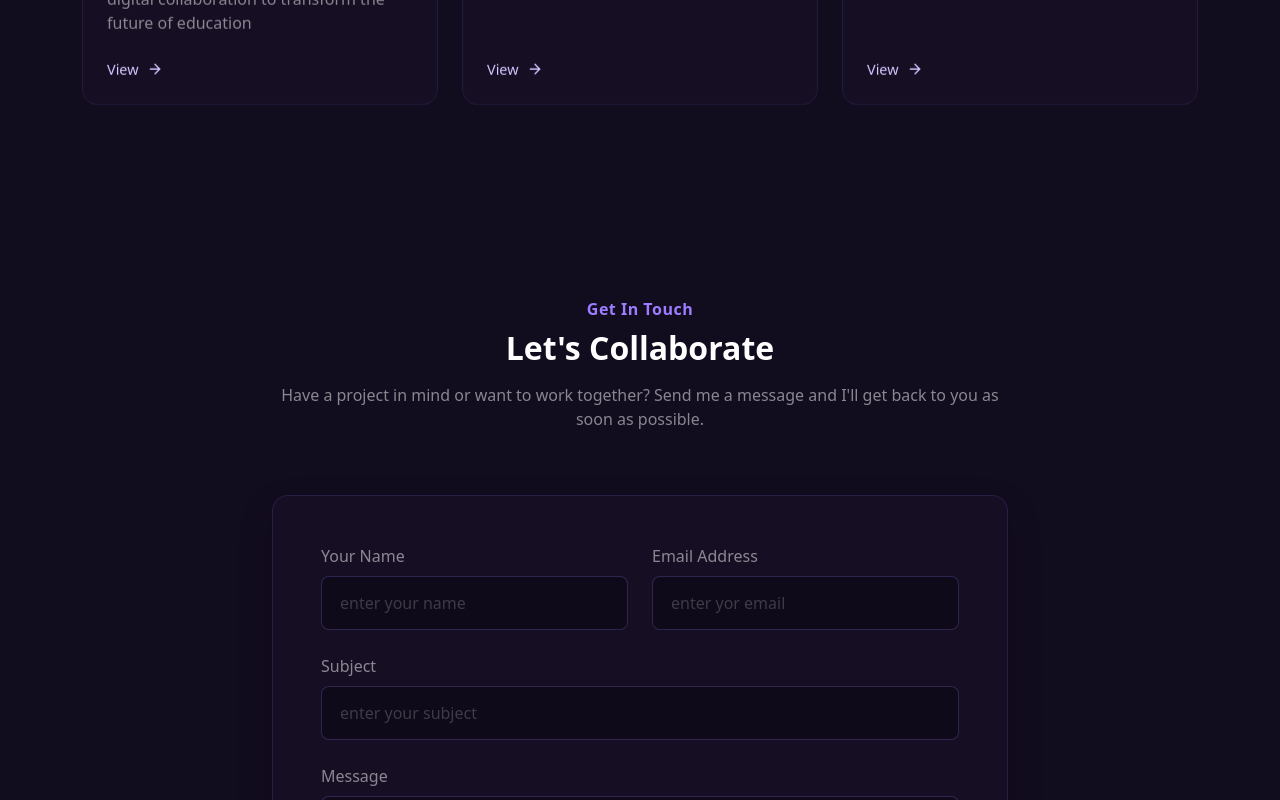
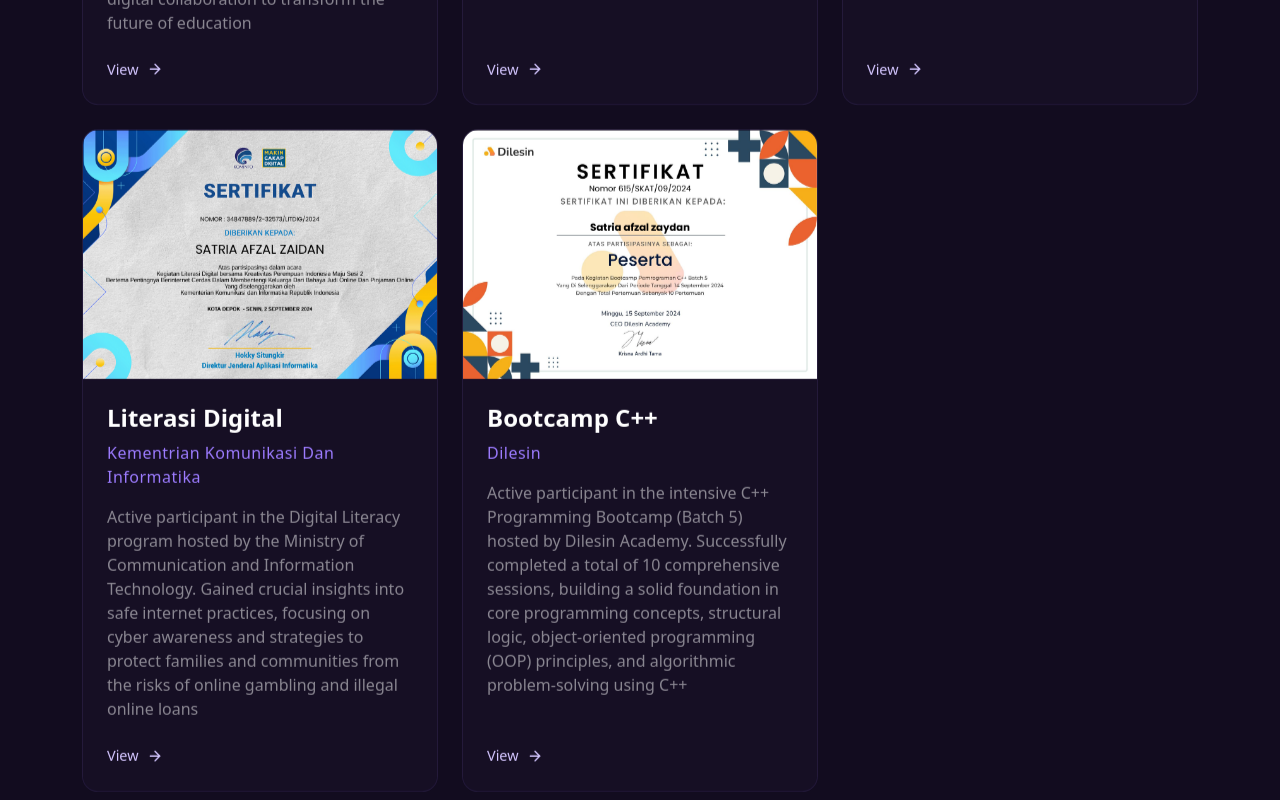
Before and after one commit to satriafzal/personal-portofolio, a Vue app: page / in a window 1280 px wide. Shown: the part 4420-5220 px from the top of the page. Built offline with nearby package versions, Linux system fonts and the light colour scheme.

Commit message:
update ceritificate

```diff
--- a/src/views/Certificate.vue
+++ b/src/views/Certificate.vue
@@ -125,6 +125,44 @@
           </div>
         </div>
 
+        <div class="col-12 col-md-6 col-lg-4" v-anim="'fade-up'">
+          <div class="cert-card d-flex flex-column h-100 rounded-4 overflow-hidden">
+            <div class="cert-img-wrapper">
+              <img src="/image/kominfo.png" alt="Google Student Ambassador" class="w-100 h-100 object-fit-cover">
+            </div>
+            <div class="p-4 d-flex flex-column flex-grow-1">
+              <h4 class="text-white fw-bold mb-2">Literasi Digital</h4>
+              <p class="text-purple mb-3 fs-6">Kementrian Komunikasi Dan Informatika</p>
+              <p class="text-white-50 fs-6 mb-4">
+                Active participant in the Digital Literacy program hosted by the Ministry of Communication and Information Technology. Gained crucial insights into safe internet practices, focusing on cyber awareness and strategies to protect families and communities from the risks of online gambling and illegal online loans
+              </p>
+              <button @click="openModal('/image/kominfo.png')" class="cert-link mt-auto d-inline-flex align-items-center gap-2 border-0 bg-transparent p-0 text-start">
+                View
+                <svg width="16" height="16" viewBox="0 0 24 24" fill="none" stroke="currentColor" stroke-width="2" stroke-linecap="round" stroke-linejoin="round"><path d="M5 12h14"></path><path d="m12 5 7 7-7 7"></path></svg>
+              </button>
+            </div>
+          </div>
+        </div>
+
+        <div class="col-12 col-md-6 col-lg-4" v-anim="'fade-up'">
+          <div class="cert-card d-flex flex-column h-100 rounded-4 overflow-hidden">
+            <div class="cert-img-wrapper">
+              <img src="/image/dilesin.png" alt="Google Student Ambassador" class="w-100 h-100 object-fit-cover">
+            </div>
+            <div class="p-4 d-flex flex-column flex-grow-1">
+              <h4 class="text-white fw-bold mb-2">Bootcamp C++</h4>
+              <p class="text-purple mb-3 fs-6">Dilesin</p>
+              <p class="text-white-50 fs-6 mb-4">
+                Active participant in the intensive C++ Programming Bootcamp (Batch 5) hosted by Dilesin Academy. Successfully completed a total of 10 comprehensive sessions, building a solid foundation in core programming concepts, structural logic, object-oriented programming (OOP) principles, and algorithmic problem-solving using C++
+              </p>
+              <button @click="openModal('/image/dilesin.png')" class="cert-link mt-auto d-inline-flex align-items-center gap-2 border-0 bg-transparent p-0 text-start">
+                View
+                <svg width="16" height="16" viewBox="0 0 24 24" fill="none" stroke="currentColor" stroke-width="2" stroke-linecap="round" stroke-linejoin="round"><path d="M5 12h14"></path><path d="m12 5 7 7-7 7"></path></svg>
+              </button>
+            </div>
+          </div>
+        </div>
+
       </div>
     </div>
 
```
